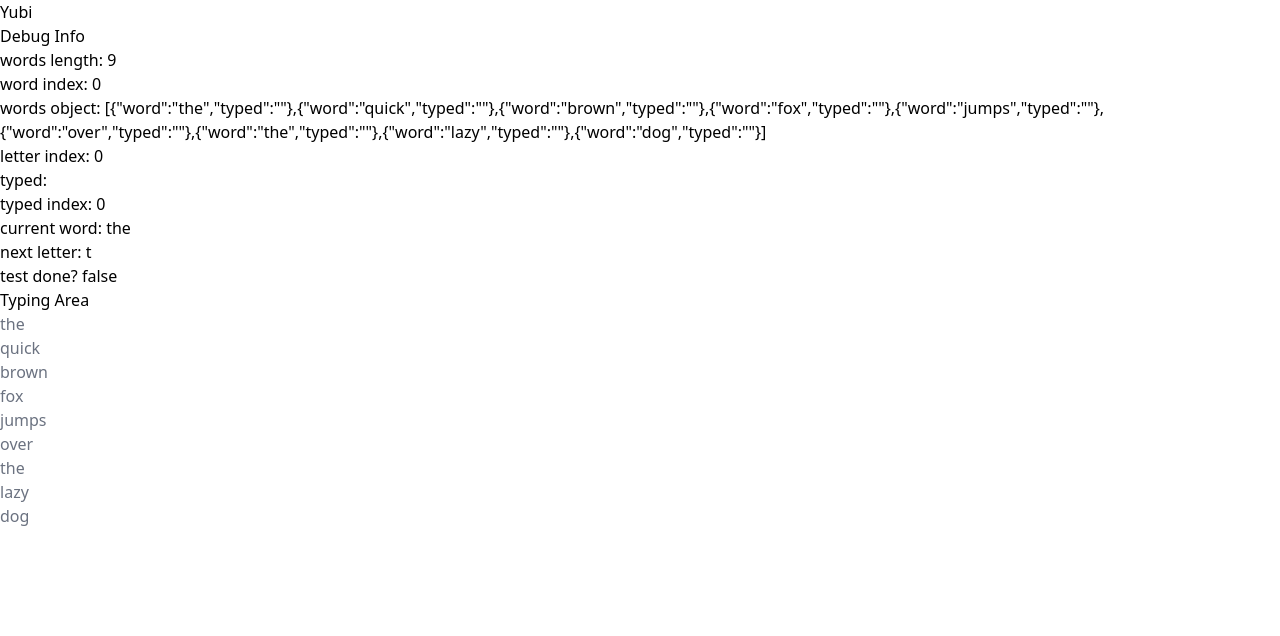
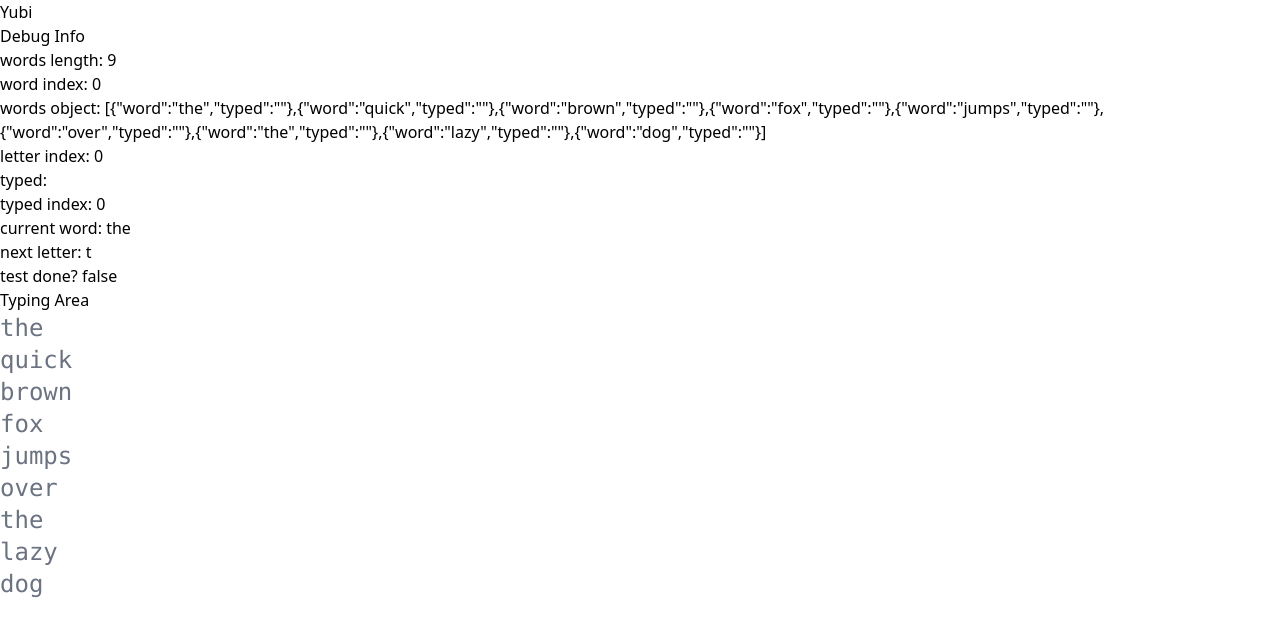
Before and after one commit to datle-dev/yubi, a React (Vite) app in the folder frontend/: page / in a window 1280 px wide. Shown: the top 636 px of the page. Built offline with nearby package versions, Linux system fonts and the light colour scheme; a web font is replaced by a local one.

Commit message:
Specify font size and family for typing window words

```diff
--- a/frontend/src/components/Word.jsx
+++ b/frontend/src/components/Word.jsx
@@ -31,7 +31,7 @@
 
   return (
     <>
-      <div>{renderLetters()}</div>
+      <div className="text-2xl font-mono">{renderLetters()}</div>
     </>
   );
 }
```
